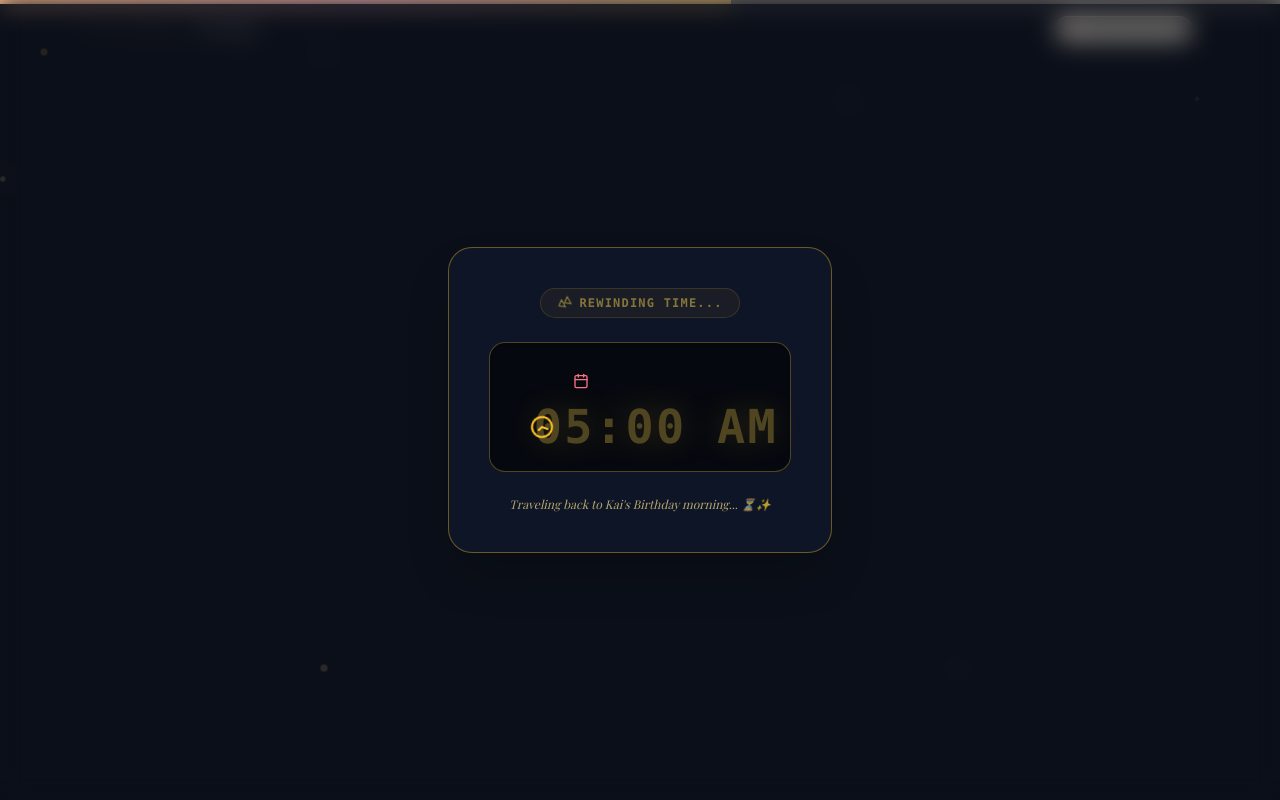
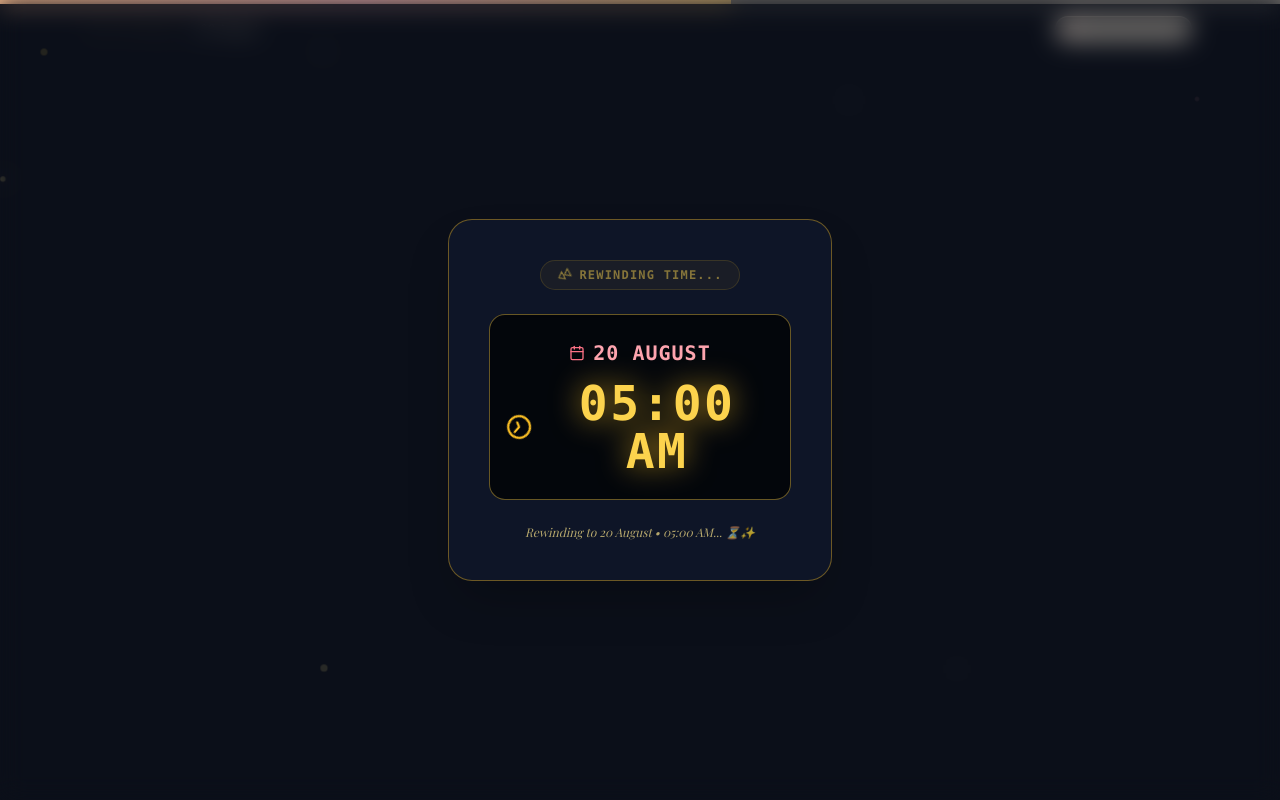
Before and after one commit to MonishStark/kaibday, a React (Vite) app: page / in a window 1280 px wide. Shown: the top 800 px of the page. Built offline with nearby package versions, Linux system fonts and the light colour scheme; a web font is replaced by a local one.

Commit message:
Upgrade Time Travel to continuous 60FPS minute-by-minute and hour-by-hour rewind ticker hitting every number without skipping

```diff
--- a/src/components/WelcomeModal.tsx
+++ b/src/components/WelcomeModal.tsx
@@ -1,4 +1,4 @@
-import React, { useState, useEffect } from 'react';
+import React, { useState, useEffect, useRef } from 'react';
 import { motion, AnimatePresence } from 'framer-motion';
 import { Mail, Sparkles, Heart, Clock, Calendar, Rewind } from 'lucide-react';
 import { soundFx } from '../utils/sound';
@@ -9,55 +9,60 @@ interface WelcomeModalProps {
 
 export const WelcomeModal: React.FC<WelcomeModalProps> = ({ onOpen }) => {
   const [timeTravelState, setTimeTravelState] = useState<'rewinding' | 'complete'>('rewinding');
-  const [currentDate, setCurrentDate] = useState(22);
-  const [currentTimeText, setCurrentTimeText] = useState('03:00 PM');
+  const [displayDate, setDisplayDate] = useState(22);
+  const [displayTimeString, setDisplayTimeString] = useState('03:00 PM');
 
   useEffect(() => {
-    // Time travel countdown sequence:
-    // 0ms: 22 August 03:00 PM
-    // 600ms: 22 August 11:30 AM
-    // 1200ms: 21 August 07:00 PM
-    // 1800ms: 21 August 10:00 AM
-    // 2400ms: 20 August 07:00 AM
-    // 2800ms: 20 August 05:00 AM (Target Reached!)
+    // Total Minutes from Start of August:
+    // Aug 22, 03:00 PM (15:00) = (22 * 24 + 15) * 60 = 32,580 minutes
+    // Aug 20, 05:00 AM (05:00) = (20 * 24 + 5) * 60 = 29,100 minutes
+    const startMinutes = (22 * 24 + 15) * 60; // 32,580
+    const endMinutes = (20 * 24 + 5) * 60;     // 29,100
+    const durationMs = 3800; // 3.8 seconds continuous 60FPS rewind
+    const startTime = performance.now();
 
-    const timer1 = setTimeout(() => {
-      setCurrentDate(22);
-      setCurrentTimeText('11:30 AM');
-    }, 600);
+    let animFrameId: number;
 
-    const timer2 = setTimeout(() => {
-      setCurrentDate(21);
-      setCurrentTimeText('07:00 PM');
-    }, 1200);
+    const animateRewind = (now: number) => {
+      const elapsed = now - startTime;
+      const progress = Math.min(1, elapsed / durationMs);
 
-    const timer3 = setTimeout(() => {
-      setCurrentDate(21);
-      setCurrentTimeText('10:00 AM');
-    }, 1800);
+      // Smooth ease-in-out curve for time warp feeling
+      const easeProgress = progress < 0.5
+        ? 2 * progress * progress
+        : 1 - Math.pow(-2 * progress + 2, 2) / 2;
 
-    const timer4 = setTimeout(() => {
-      setCurrentDate(20);
-      setCurrentTimeText('07:00 AM');
-    }, 2400);
+      const currentTotalMin = Math.round(startMinutes - easeProgress * (startMinutes - endMinutes));
 
-    const timer5 = setTimeout(() => {
-      setCurrentDate(20);
-      setCurrentTimeText('05:00 AM');
-    }, 2800);
+      // Calculate Day, Hour, Minute, AM/PM
+      const totalHours = Math.floor(currentTotalMin / 60);
+      const min = currentTotalMin % 60;
+      const day = Math.floor(totalHours / 24);
+      const hour24 = totalHours % 24;
 
-    const timer6 = setTimeout(() => {
-      setTimeTravelState('complete');
-    }, 3400);
+      const ampm = hour24 >= 12 ? 'PM' : 'AM';
+      const hour12 = hour24 % 12 === 0 ? 12 : hour24 % 12;
 
-    return () => {
-      clearTimeout(timer1);
-      clearTimeout(timer2);
-      clearTimeout(timer3);
-      clearTimeout(timer4);
-      clearTimeout(timer5);
-      clearTimeout(timer6);
+      const formattedHour = hour12.toString().padStart(2, '0');
+      const formattedMin = min.toString().padStart(2, '0');
+
+      setDisplayDate(day);
+      setDisplayTimeString(`${formattedHour}:${formattedMin} ${ampm}`);
+
+      if (progress < 1) {
+        animFrameId = requestAnimationFrame(animateRewind);
+      } else {
+        // Lock at target: 20 August 05:00 AM
+        setDisplayDate(20);
+        setDisplayTimeString('05:00 AM');
+        setTimeout(() => {
+          setTimeTravelState('complete');
+        }, 500);
+      }
     };
+
+    animFrameId = requestAnimationFrame(animateRewind);
+    return () => cancelAnimationFrame(animFrameId);
   }, []);
 
   const handleOpenCard = () => {
@@ -83,7 +88,7 @@ export const WelcomeModal: React.FC<WelcomeModalProps> = ({ onOpen }) => {
 
       <AnimatePresence mode="wait">
         {timeTravelState === 'rewinding' ? (
-          /* STEP 1: TIME TRAVEL REWIND ANIMATION */
+          /* STEP 1: ULTRA-SMOOTH CONTINUOUS 60FPS TIME TRAVEL REWIND */
           <motion.div
             key="time-travel"
             initial={{ scale: 0.85, opacity: 0 }}
@@ -97,34 +102,24 @@ export const WelcomeModal: React.FC<WelcomeModalProps> = ({ onOpen }) => {
             </div>
 
             {/* Glowing Retro Digital Clock Display */}
-            <div className="py-6 px-4 bg-black/60 rounded-2xl border border-amber-300/30 shadow-inner space-y-3">
+            <div className="py-6 px-4 bg-black/70 rounded-2xl border border-amber-300/40 shadow-inner space-y-3">
               <div className="flex items-center justify-center gap-2 text-rose-400 font-mono text-sm font-bold tracking-widest uppercase">
                 <Calendar className="w-4 h-4 text-rose-400" />
-                <motion.span
-                  key={currentDate}
-                  initial={{ y: -10, opacity: 0 }}
-                  animate={{ y: 0, opacity: 1 }}
-                  className="text-lg font-extrabold text-rose-300"
-                >
-                  {currentDate} AUGUST
-                </motion.span>
+                <span className="text-xl font-extrabold text-rose-300 font-mono tracking-wider">
+                  {displayDate} AUGUST
+                </span>
               </div>
 
-              <div className="flex items-center justify-center gap-2 text-amber-300 font-mono text-3xl sm:text-4xl font-extrabold tracking-wider">
-                <Clock className="w-6 h-6 text-amber-400 animate-spin" style={{ animationDuration: '3s' }} />
-                <motion.span
-                  key={currentTimeText}
-                  initial={{ scale: 1.3, opacity: 0.3 }}
-                  animate={{ scale: 1, opacity: 1 }}
-                  className="drop-shadow-[0_0_12px_rgba(251,191,36,0.6)]"
-                >
-                  {currentTimeText}
-                </motion.span>
+              <div className="flex items-center justify-center gap-2 text-amber-300 font-mono text-4xl sm:text-5xl font-extrabold tracking-wider">
+                <Clock className="w-7 h-7 text-amber-400 animate-spin" style={{ animationDuration: '1.5s' }} />
+                <span className="drop-shadow-[0_0_15px_rgba(251,191,36,0.7)] font-mono">
+                  {displayTimeString}
+                </span>
               </div>
             </div>
 
             <p className="text-xs font-serif italic text-amber-200/70">
-              Traveling back to Kai's Birthday morning... ⏳✨
+              Rewinding to 20 August • 05:00 AM... ⏳✨
             </p>
           </motion.div>
         ) : (
```
Also changed, not shown: 5 other files (tests, documents, lock files or other folders).
